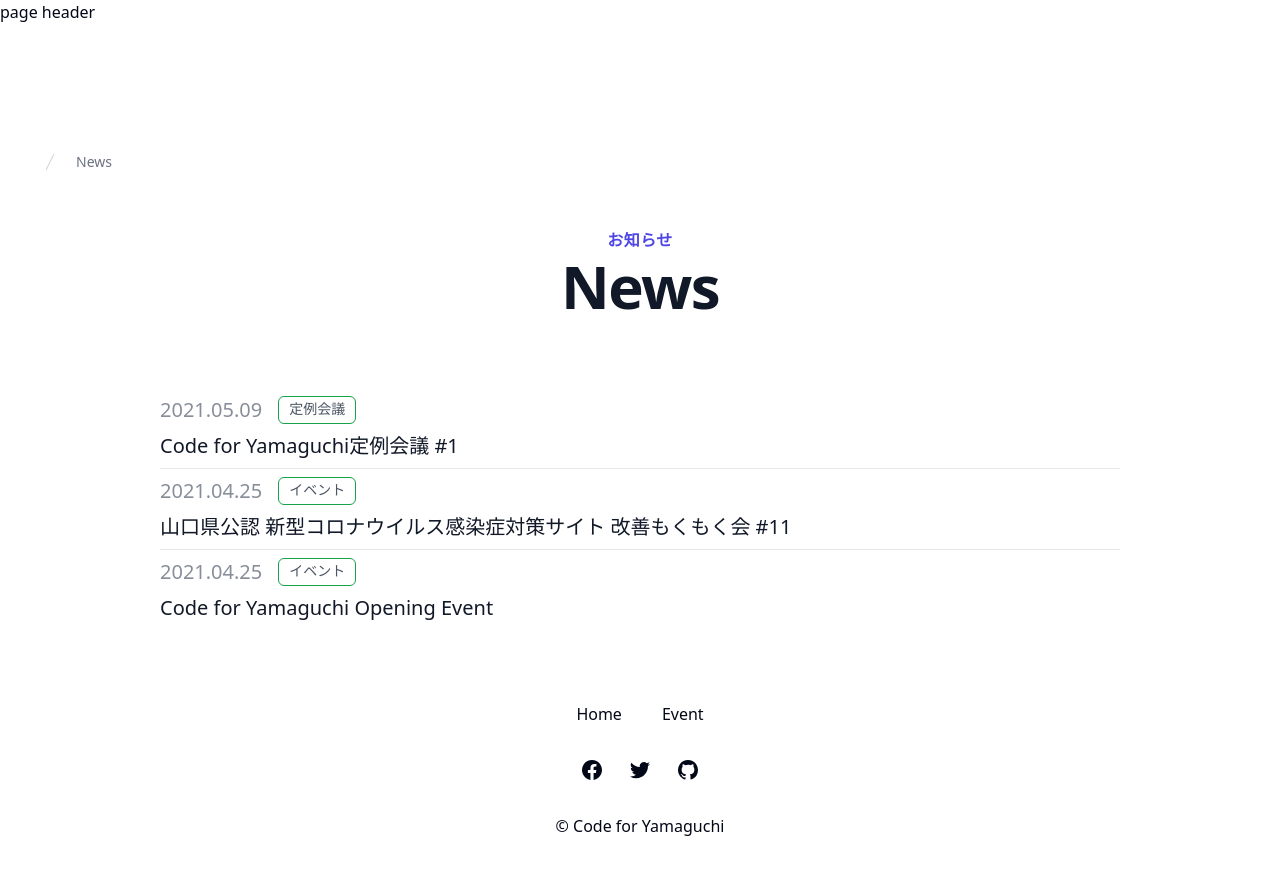
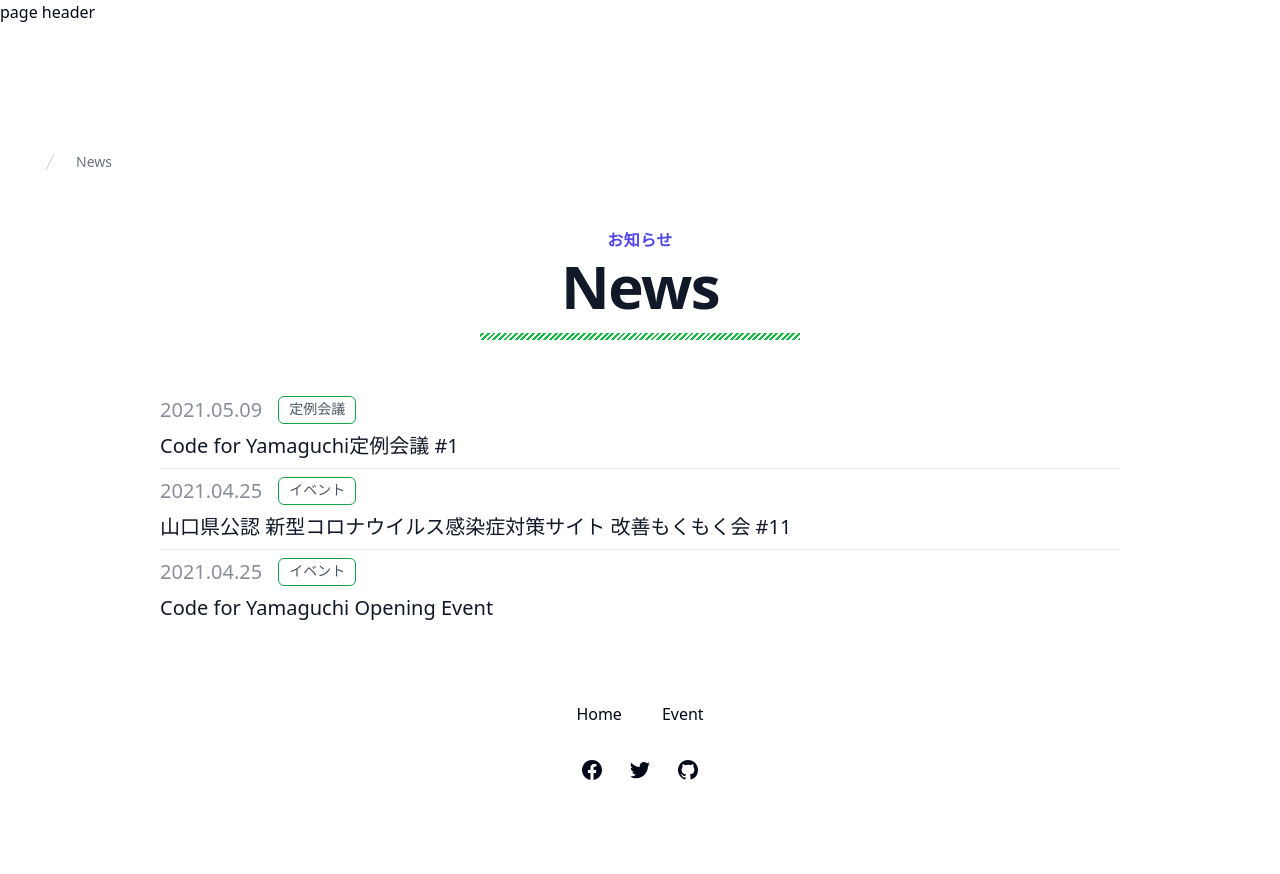
Before and after one commit to Code-for-Yamaguchi/codeforyamaguchi.org, a Next.js app: page /news in a window 1280 px wide. Shown: the top 874 px of the page. After the commit the page ends 800 px from the top, so only its background shows below. Built offline with nearby package versions, Linux system fonts and the light colour scheme.

Commit message:
:lipstick: Fix style

```diff
--- a/src/app/globals.css
+++ b/src/app/globals.css
@@ -74,3 +74,51 @@
     @apply bg-background text-foreground;
   }
 }
+
+html,
+body,
+#root,
+#main {
+  width: 100%;
+  height: 100%;
+  margin: 0;
+  padding: 0;
+  overflow: hidden;
+  user-select: none;
+}
+
+@keyframes fade-in {
+  from {
+    opacity: 0;
+  }
+  to {
+    opacity: 1;
+  }
+}
+
+canvas {
+  opacity: 0;
+  touch-action: none;
+  animation: fade-in 1s ease 0.3s forwards;
+}
+
+.anchor {
+  display: block;
+  padding-top: 80px;
+  margin-top: -80px;
+}
+
+.stripe-line {
+  position: relative;
+  /*padding: 0.3em;*/
+}
+
+.stripe-line::after {
+  content: '';
+  position: absolute;
+  left: 0;
+  bottom: 0;
+  width: 100%;
+  height: 7px;
+  background: repeating-linear-gradient(-45deg, #15bb44, #15bb44 2px, white 2px, white 4px);
+}
```
